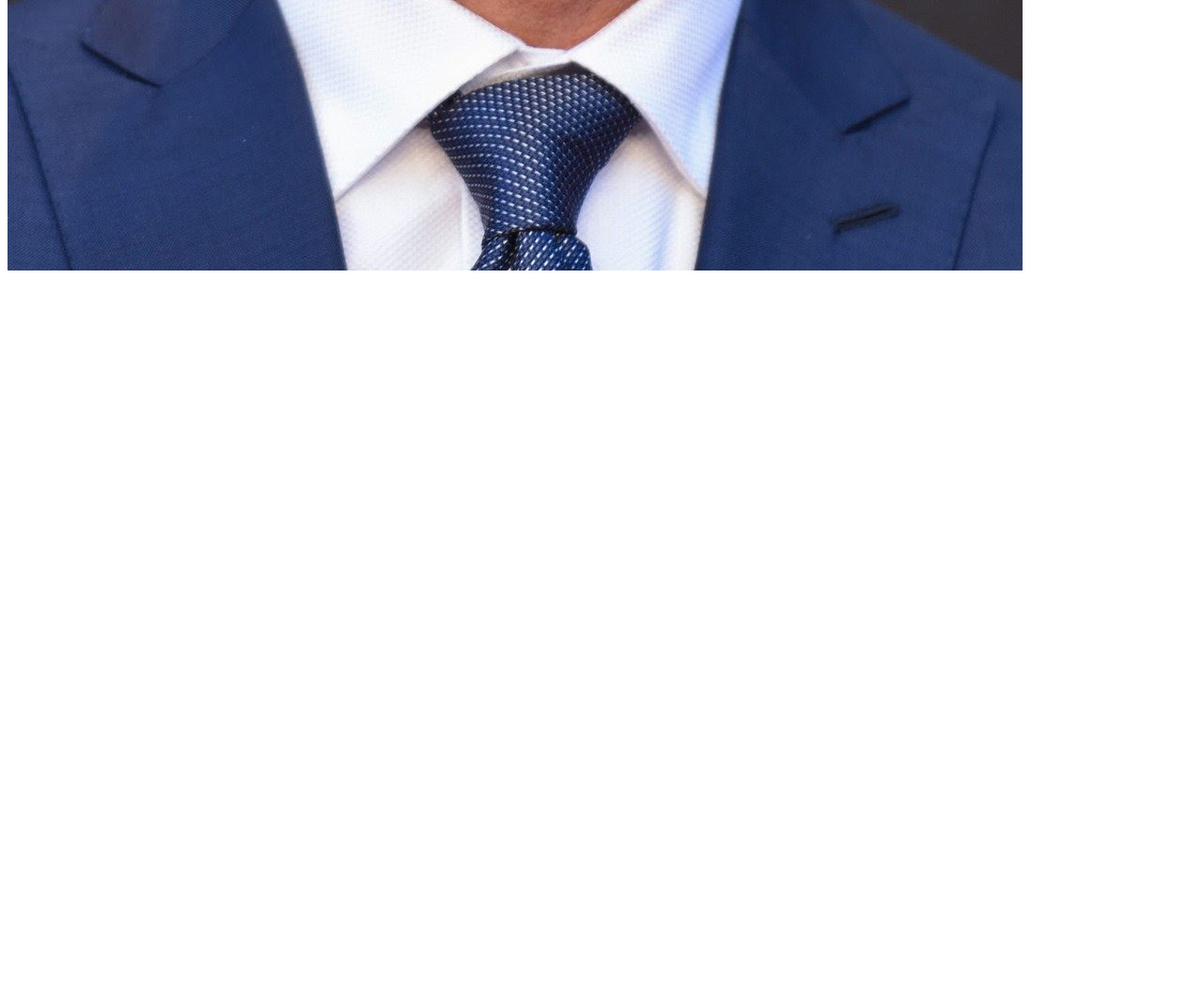
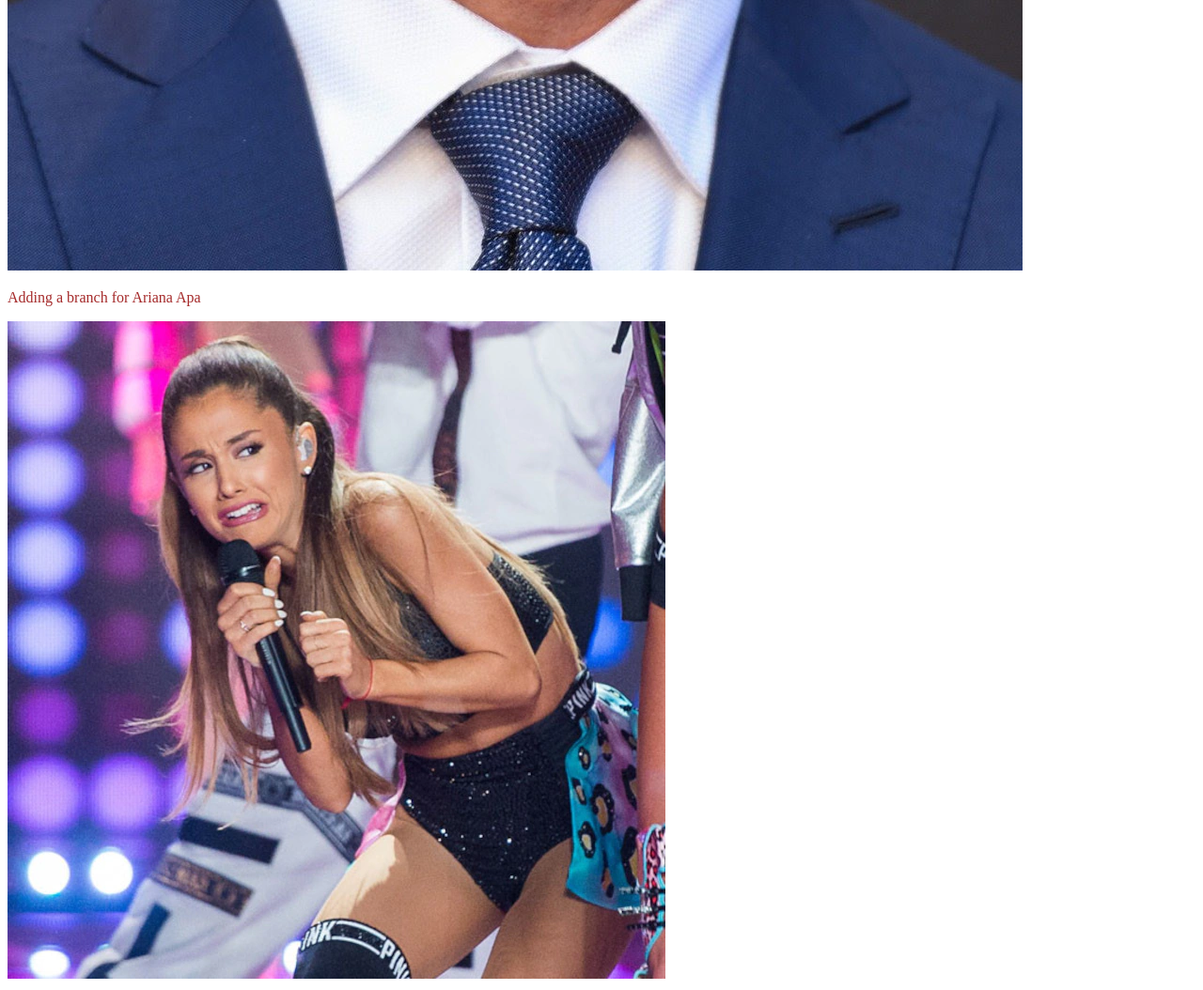
Before and after one commit to HellFire32/my-first-repo, a plain HTML site: page index.html in a window 1280 px wide. Shown: the part 2538-3592 px from the top of the page at 94% size. Before the commit the page ends 2838 px from the top, so only its background shows below. Drawn offline with Linux system fonts and the light colour scheme.

Commit message:
Ariana apa added

```diff
--- a/index.html
+++ b/index.html
@@ -14,5 +14,7 @@
     <h1>It's fun to learn Git!</h1>
     <img src="deCap.jpg" alt="">
     <img src="tomCruise.jpg" alt="">
+    <p>Adding a branch for Ariana Apa</p>
+    <img src="ariana.jpg" alt="">
 </body>
 </html>
```
